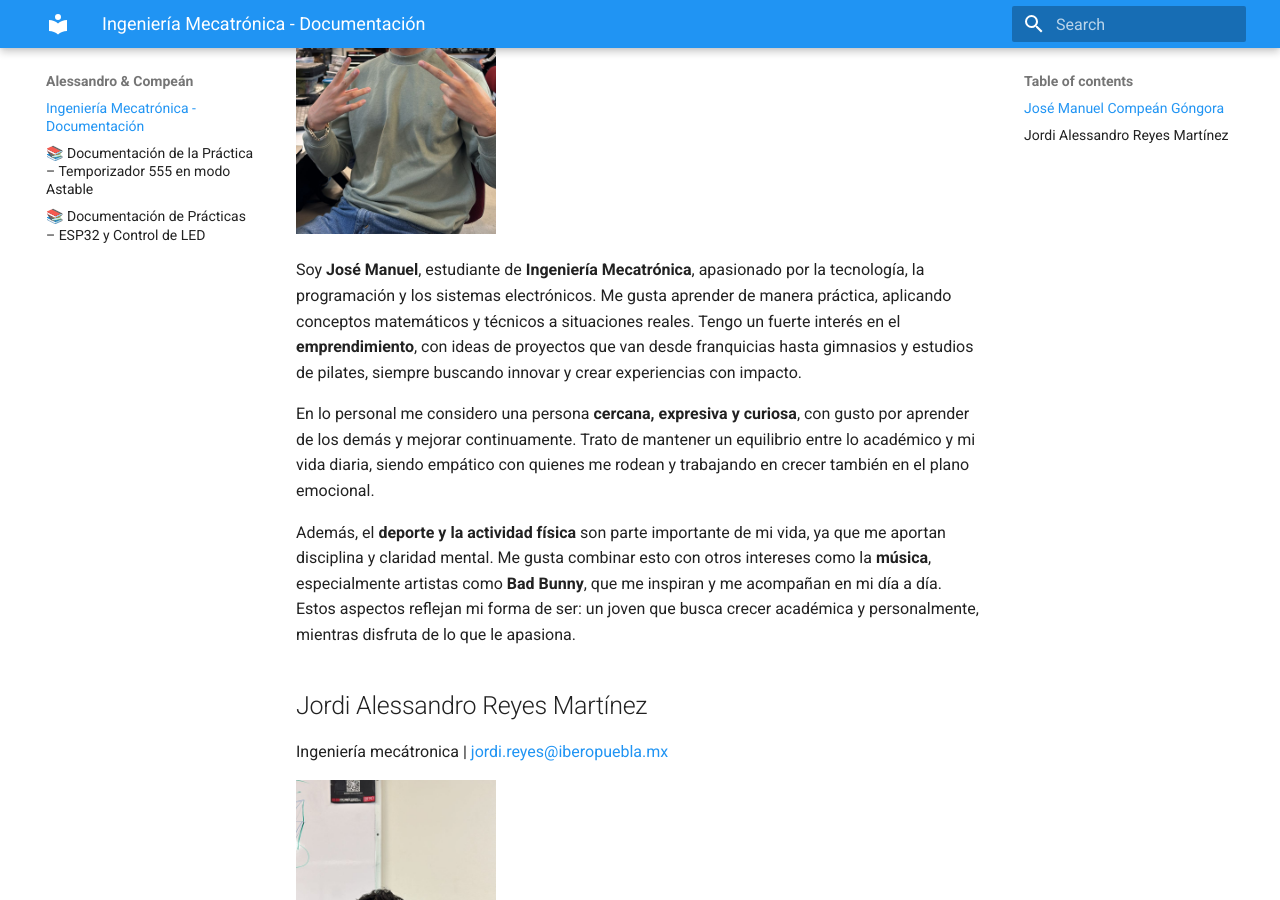
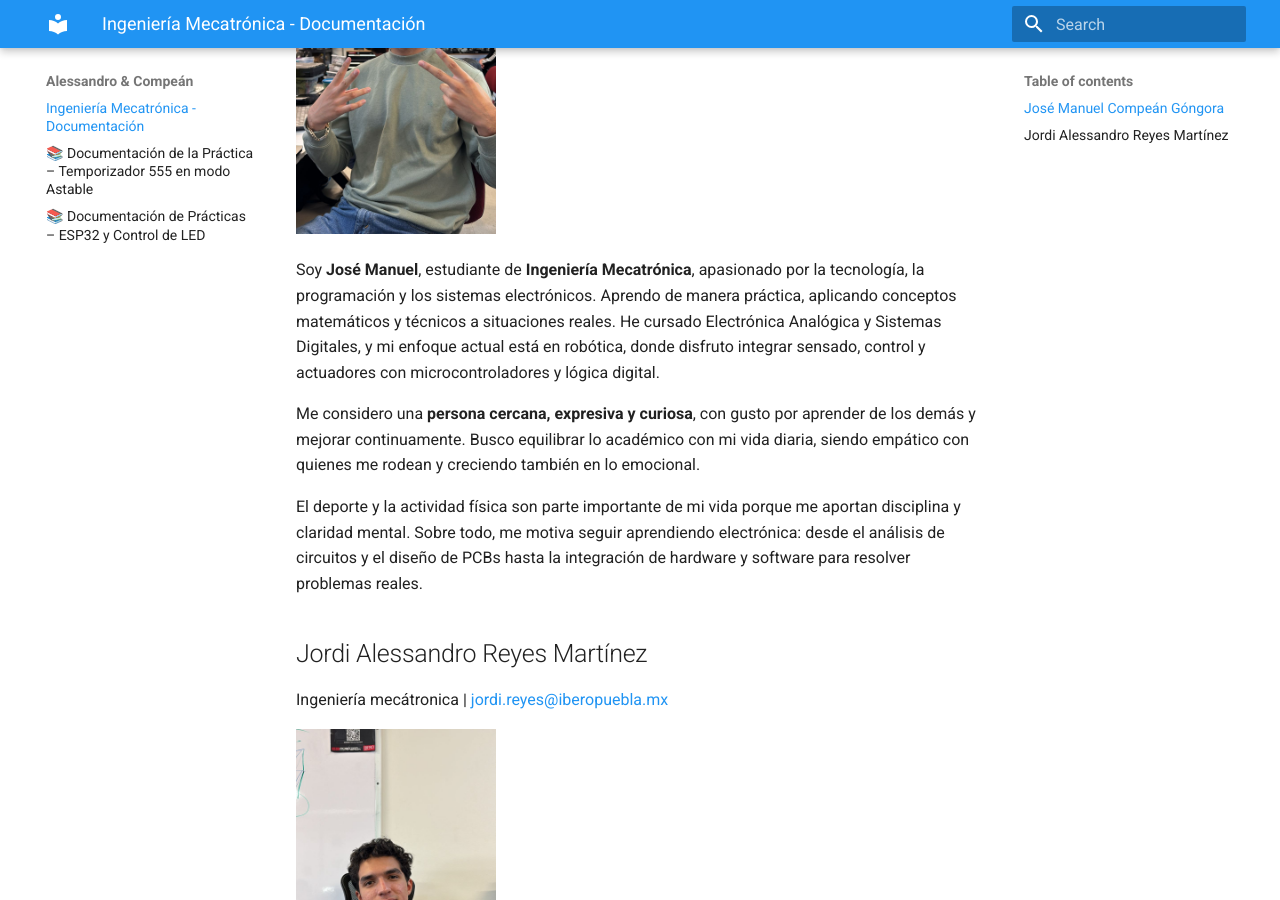
Before and after one commit to Alesso-24/Respositorio_AleyJose, an MkDocs documentation site: the page built from docs/index.md, in a window 1280 px wide and 900 px high, scrolled down 436 px. Built offline with MkDocs 1.6.1 and Material for MkDocs 9.7.7, drawn with Linux system fonts in a browser that asks for light colours.

Commit message:
Cambié mi biografia

```diff
--- a/docs/index.md
+++ b/docs/index.md
@@ -8,11 +8,11 @@ Ingeniería mecátronica | [203609@iberopuebla.mx](203609@iberopuebla.mx)
 <img src="recursos/imgs/COMPEAN_IMAGEN.jpeg" alt="Foto de Compean" width="200">
 
 
-Soy **José Manuel**, estudiante de **Ingeniería Mecatrónica**, apasionado por la tecnología, la programación y los sistemas electrónicos. Me gusta aprender de manera práctica, aplicando conceptos matemáticos y técnicos a situaciones reales. Tengo un fuerte interés en el **emprendimiento**, con ideas de proyectos que van desde franquicias hasta gimnasios y estudios de pilates, siempre buscando innovar y crear experiencias con impacto.
+Soy **José Manuel**, estudiante de **Ingeniería Mecatrónica**, apasionado por la tecnología, la programación y los sistemas electrónicos. Aprendo de manera práctica, aplicando conceptos matemáticos y técnicos a situaciones reales. He cursado Electrónica Analógica y Sistemas Digitales, y mi enfoque actual está en robótica, donde disfruto integrar sensado, control y actuadores con microcontroladores y lógica digital.
 
-En lo personal me considero una persona **cercana, expresiva y curiosa**, con gusto por aprender de los demás y mejorar continuamente. Trato de mantener un equilibrio entre lo académico y mi vida diaria, siendo empático con quienes me rodean y trabajando en crecer también en el plano emocional.
+Me considero una **persona cercana, expresiva y curiosa**, con gusto por aprender de los demás y mejorar continuamente. Busco equilibrar lo académico con mi vida diaria, siendo empático con quienes me rodean y creciendo también en lo emocional.
 
-Además, el **deporte y la actividad física** son parte importante de mi vida, ya que me aportan disciplina y claridad mental. Me gusta combinar esto con otros intereses como la **música**, especialmente artistas como **Bad Bunny**, que me inspiran y me acompañan en mi día a día. Estos aspectos reflejan mi forma de ser: un joven que busca crecer académica y personalmente, mientras disfruta de lo que le apasiona.
+El deporte y la actividad física son parte importante de mi vida porque me aportan disciplina y claridad mental. Sobre todo, me motiva seguir aprendiendo electrónica: desde el análisis de circuitos y el diseño de PCBs hasta la integración de hardware y software para resolver problemas reales.
 
 
 ## Jordi Alessandro Reyes Martínez
```
